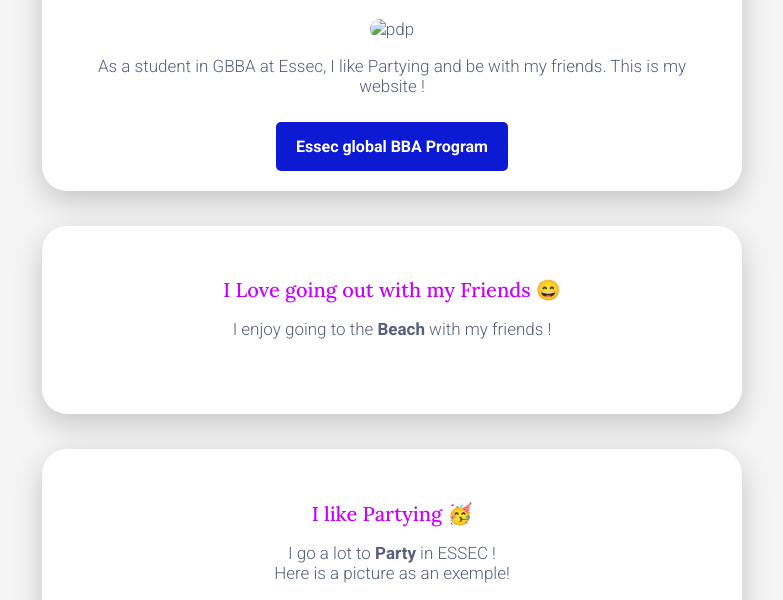
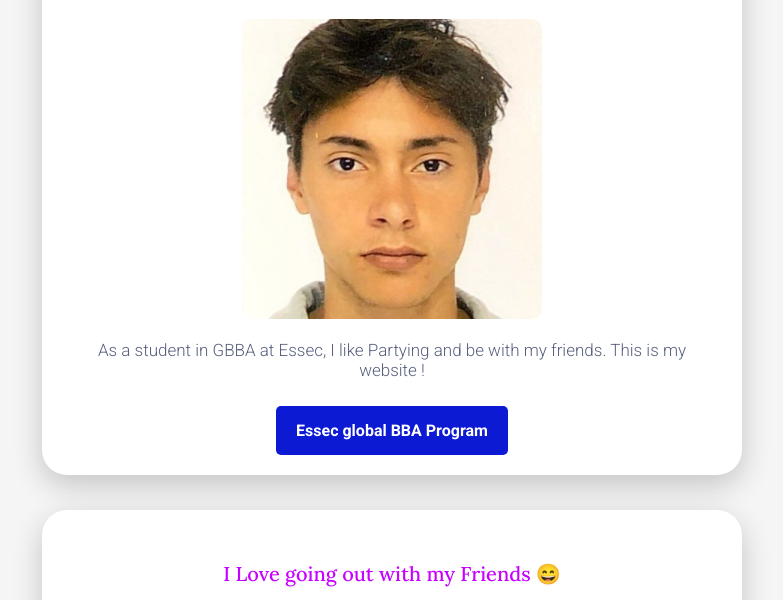
Before and after one commit to Loup-Saigre/my-profile, a plain HTML site: page index.html in a window 1280 px wide. Shown: the part 140-740 px from the top of the page, without its empty margins (248-1031 px from the left). Drawn offline with Linux system fonts and the light colour scheme.

Commit message:
Update index.html

```diff
--- a/index.html
+++ b/index.html
@@ -19,7 +19,7 @@
 
 		<div class="card-white">
 			<h1>Hello everyone, I'm Loup</h1>
-			<img src="images/" alt="pdp">
+			<img src="images/1674513166679.jpg" alt="pdp">
 			<p>As a student in GBBA at Essec, I like Partying and be with my friends. This is my website ! </p>
 			<a href="https://www.essec.edu/fr/global-bba/" target="_blank" class="btn-blue">Essec global BBA Program
 			</a>
```
